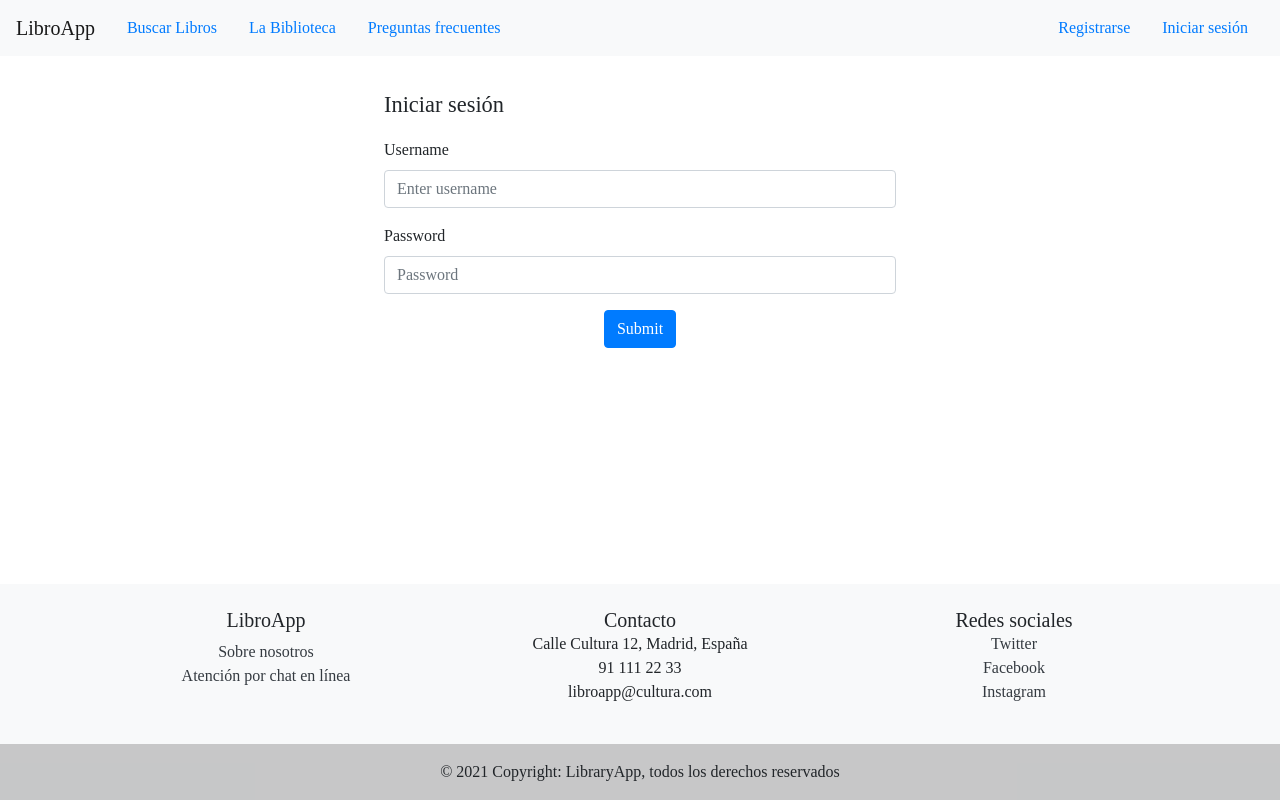
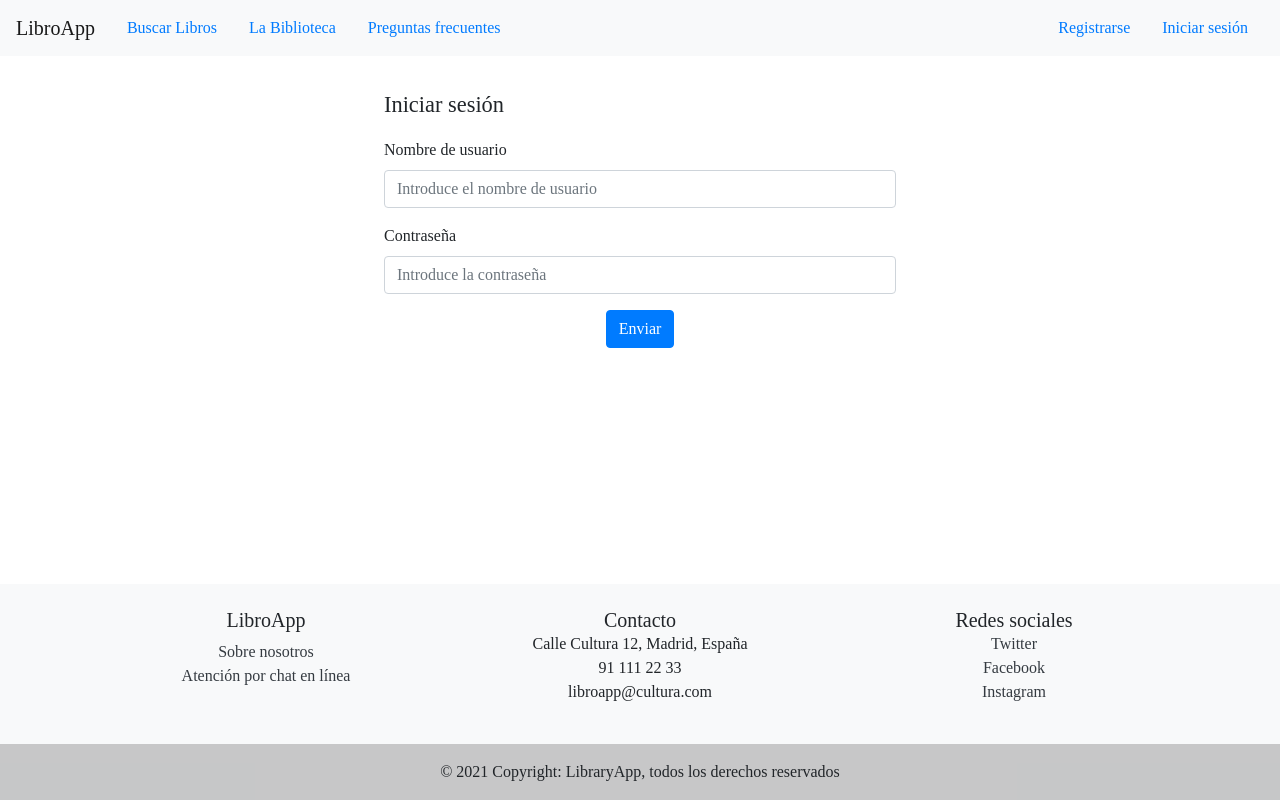
Before and after one commit to FranJ-AR/bookApp-frontend, an Angular app: page /login in a window 1280 px wide. Built offline with nearby package versions, Linux system fonts and the light colour scheme.

Commit message:
Translated some non translated texts remaining

```diff
--- a/src/app/app.module.ts
+++ b/src/app/app.module.ts
@@ -1,6 +1,5 @@
 import { NgModule } from '@angular/core';
 import { BrowserModule } from '@angular/platform-browser';
-
 import { AppRoutingModule } from './app-routing.module';
 import { AppComponent } from './app.component';
 import { NgbModule } from '@ng-bootstrap/ng-bootstrap';
--- a/src/app/auth/auth.component.html
+++ b/src/app/auth/auth.component.html
@@ -9,20 +9,22 @@
 
       <p class = "c-info-section">{{infoSection}}</p>
 
-      <label for="Username">Username</label>
+      <label for="Username">Nombre de usuario</label>
       <input type="text" name="username" ngModel class="form-control" id="inputUsername"
-        placeholder="Enter username">
+        placeholder="Introduce el nombre de usuario">
     </div>
     <div class="form-group">
-      <label for="Password">Password</label>
-      <input type="password" name="password" ngModel class="form-control" id="inputPassword" placeholder="Password">
+      <label for="Password">Contraseña</label>
+      <input type="password" name="password" ngModel class="form-control" id="inputPassword"
+      placeholder="Introduce la contraseña">
     </div>
     <div class="form-group" *ngIf = "! isLoginMode">
-      <label for="Confirm Password">Confirm Password</label>
-      <input type="password" name="confirmPassword" ngModel class="form-control" id="inputPassword" placeholder="Password">
+      <label for="Confirm Password">Reintroduce la contraseña</label>
+      <input type="password" name="confirmPassword" ngModel class="form-control" id="inputPassword"
+      placeholder="Vuelve a introducir la contraseña">
     </div>
     <div class="form-submit">
-      <button type="submit" class="btn btn-primary">Submit</button>
+      <button type="submit" class="btn btn-primary">Enviar</button>
     </div>
   </div>
 </form>
```
